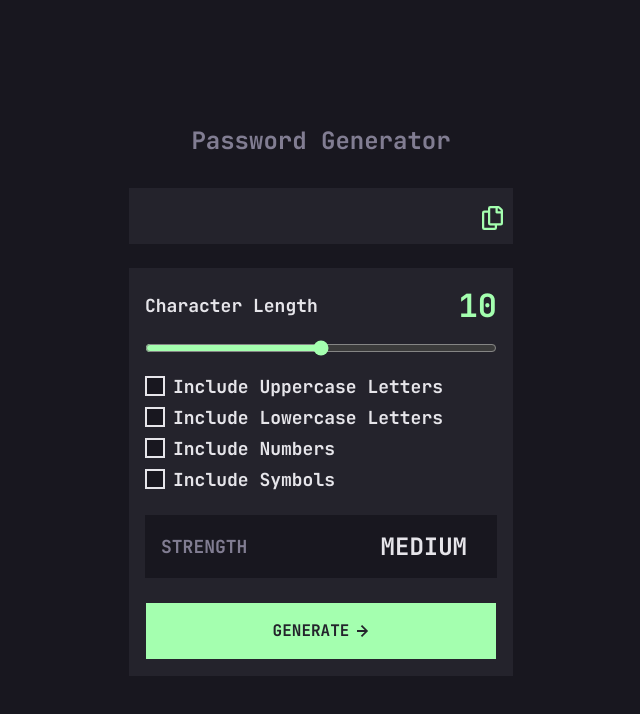
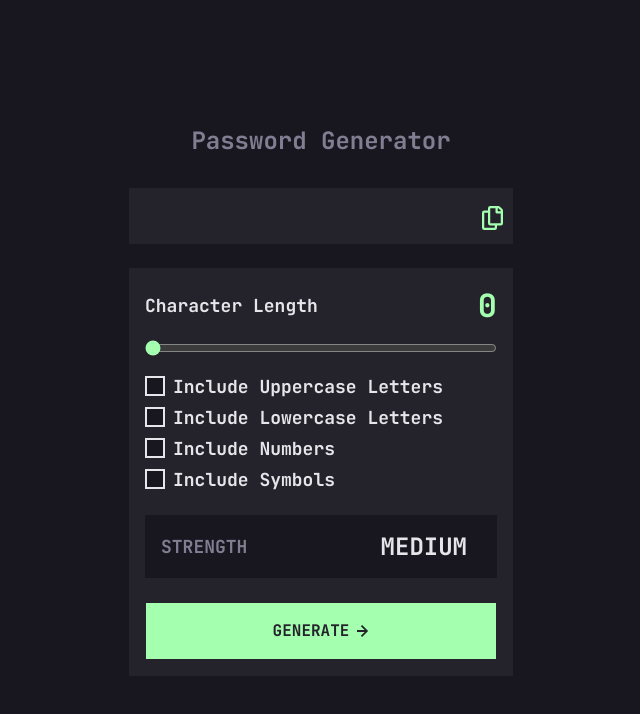
Before and after one commit to laurymesa01/password-generator-app, a Next.js app: page / in a window 1280 px wide. Shown: the top 714 px of the page, without its empty margins (319-959 px from the left). Built offline with nearby package versions, Linux system fonts and the light colour scheme.

Commit message:
Setting length for the password

```diff
--- a/src/app/components/Details.tsx
+++ b/src/app/components/Details.tsx
@@ -6,7 +6,7 @@ import Strength from "./Strength";
 
 export default function Details() {
 
-    const [length, setLength] = useState<string>('10');
+    const [length, setLength] = useState<string>('0');
 
     const handleLength = (event: ChangeEvent<HTMLInputElement>) => {
         setLength(event.target.value);
@@ -19,7 +19,7 @@ export default function Details() {
                 <h1 className="heading-l text-neon-green">{length}</h1>
             </div>
             <label  className="block mb-2 text-sm font-medium text-gray-900 dark:text-white"></label>
-            <input onChange={handleLength} id="default-range" type="range" min="0" max="20"  step="1" defaultValue={10} className="w-full h-2 bg-very-dark-grey rounded-lg border-none cursor-pointer accent-neon-green"/>
+            <input onChange={handleLength} id="default-range" type="range" min="0" max="20"  step="1" defaultValue={0} className="w-full h-2 bg-very-dark-grey rounded-lg border-none cursor-pointer accent-neon-green"/>
             <ul className="space-y-2 mt-4">
                 <li>
                     <Checkbox id="1" label="Include Uppercase Letters"/>
```
